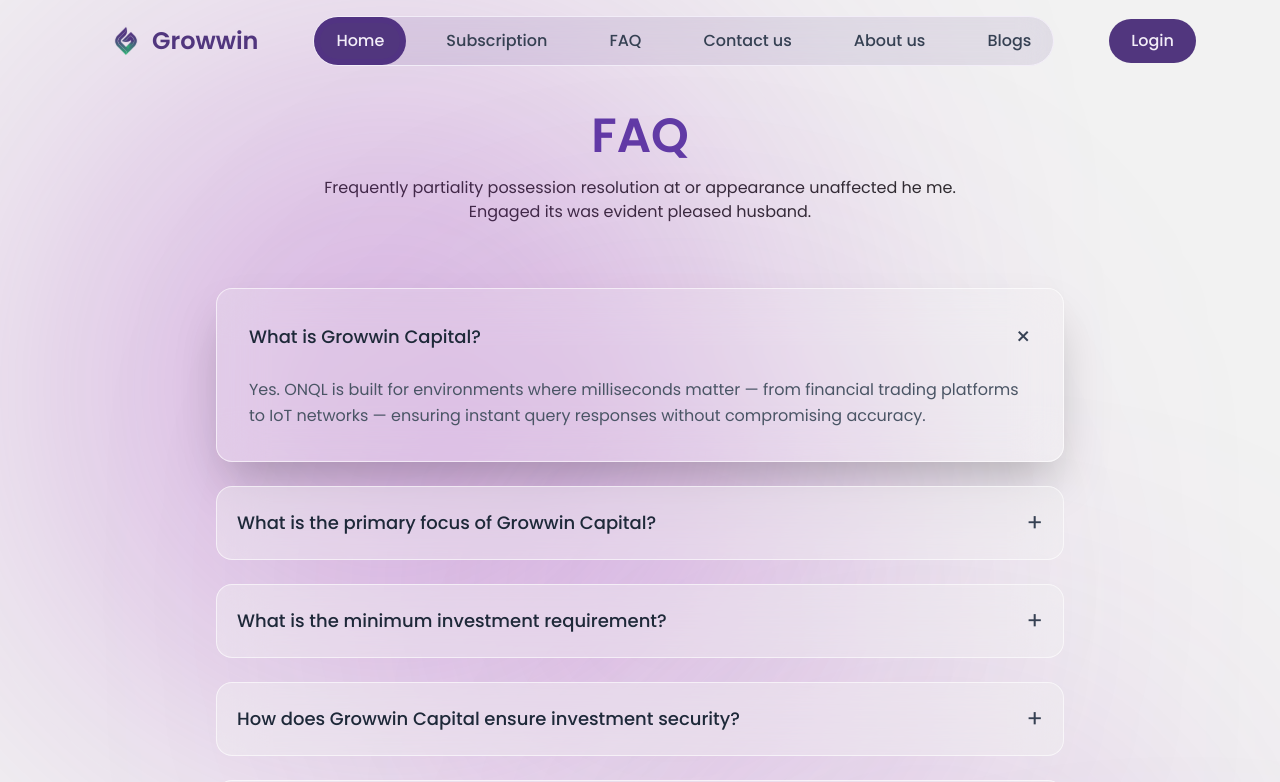
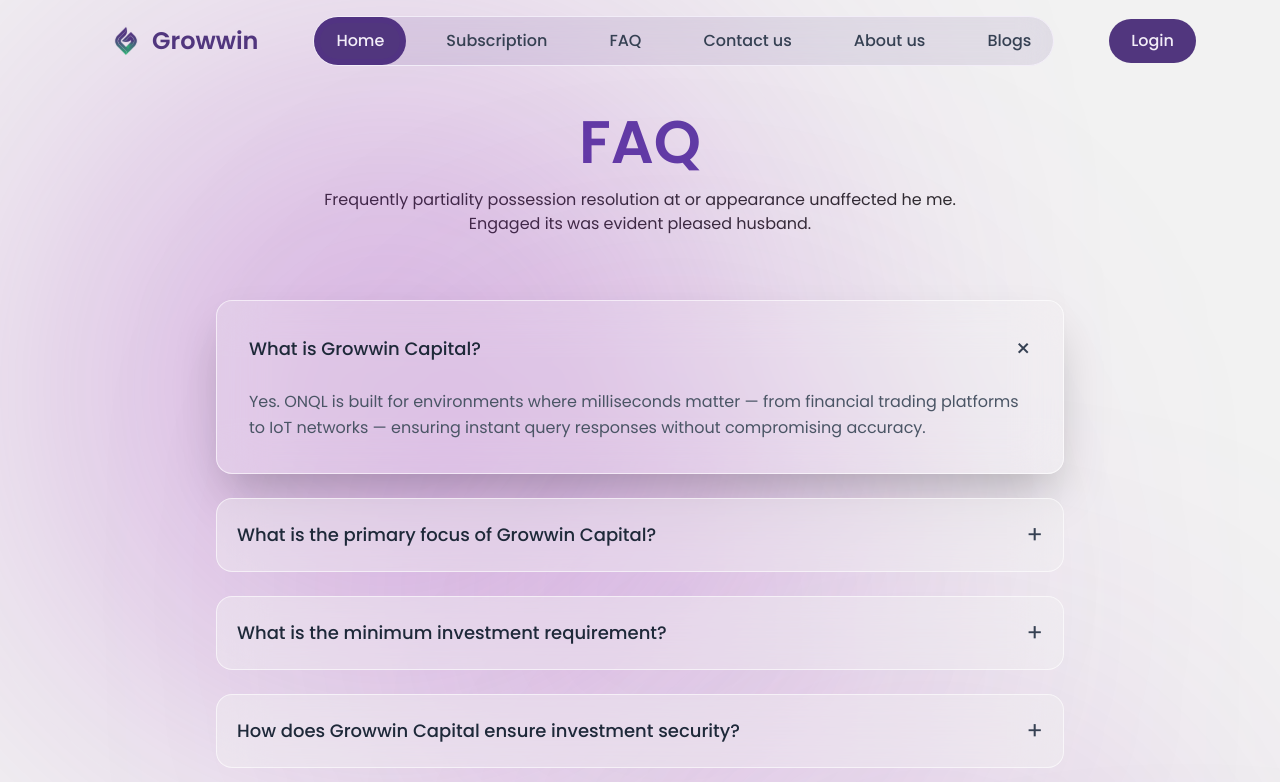
Before and after one commit to Lakshya77089/Growwin, a React (Vite) app: page /faq in a window 1280 px wide. Shown: the top 782 px of the page. Built offline with nearby package versions, Linux system fonts and the light colour scheme.

Commit message:
faq header size fix

```diff
--- a/src/pages/FAQ.tsx
+++ b/src/pages/FAQ.tsx
@@ -90,7 +90,7 @@ const FAQ = () => {
       <div className="max-w-4xl mx-auto px-6">
         {/* Header */}
         <div className="text-center mb-16">
-          <h2 className="text-4xl md:text-5xl font-[var(--font-jost)]  font-semibold text-[#5b3fa3] mb-4">
+          <h2 className="text-4xl md:text-6xl font-[var(--font-jost)]  font-semibold text-[#5b3fa3] mb-4">
             FAQ
           </h2>
           <p className="text-[#2D2D2D] max-w-2xl mx-auto text-sm md:text-base">
```
